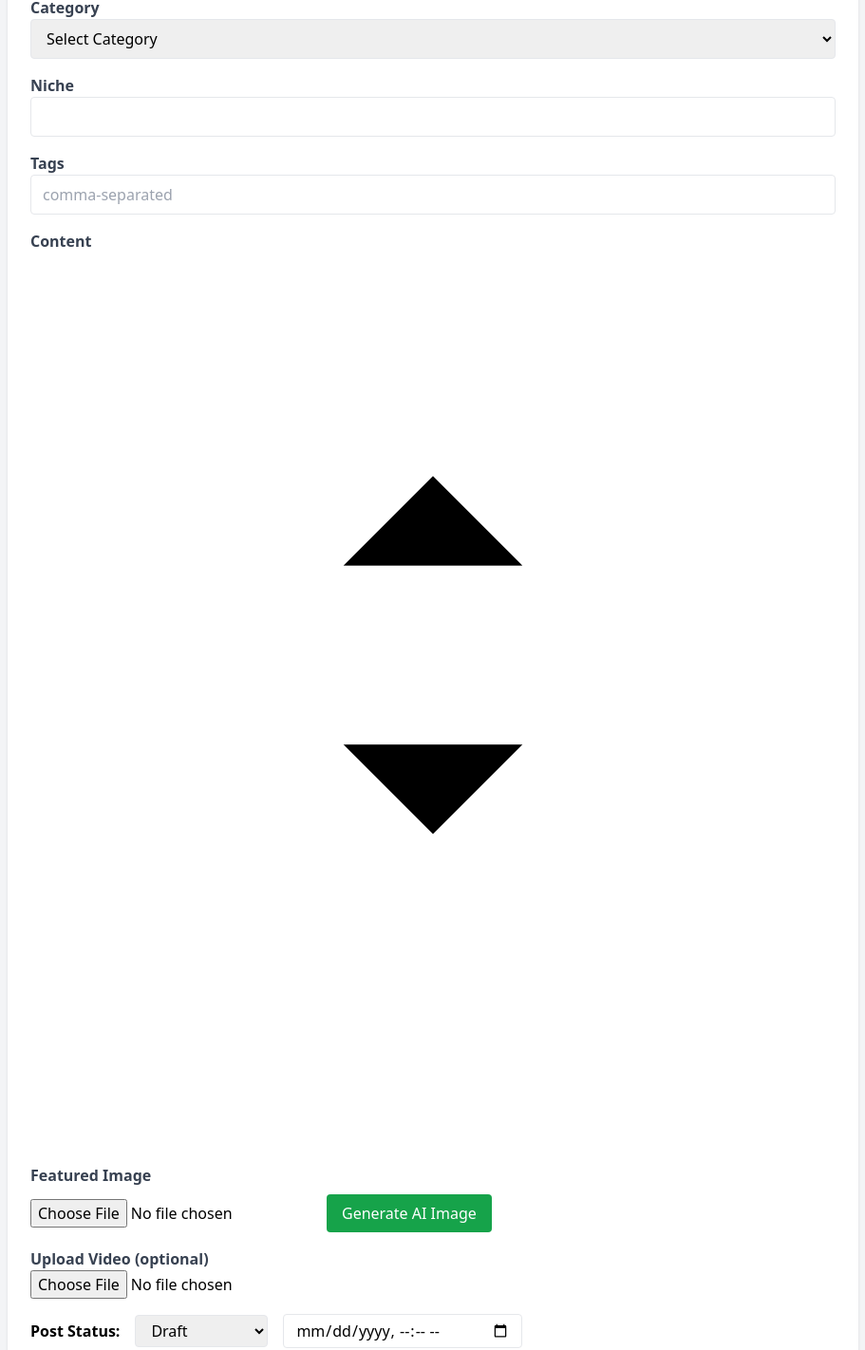
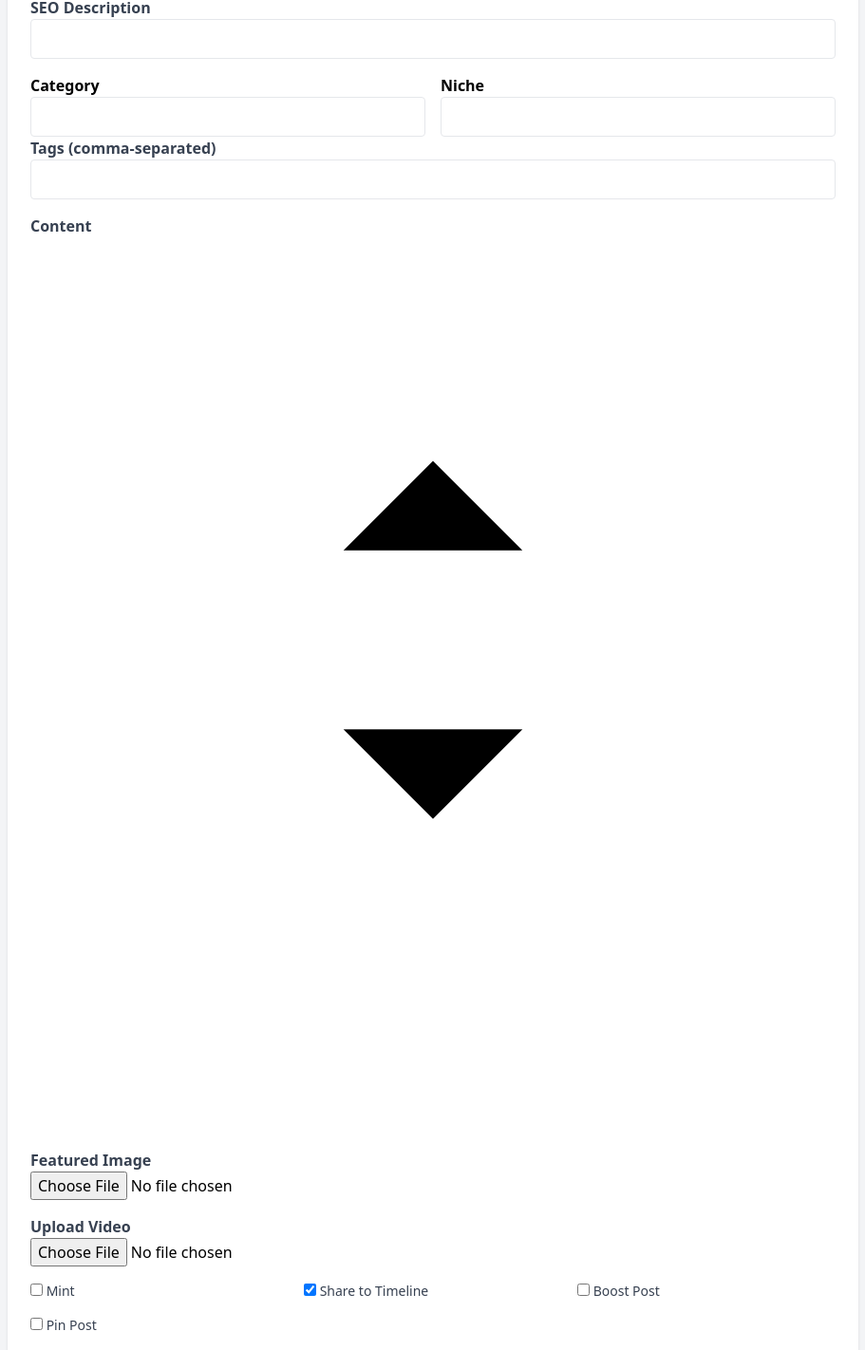
Before and after one commit to cybev1/cybev-frontend, a Next.js app: page /dashboard/write-post in a window 1280 px wide. Shown: the part 324-1746 px from the top of the page at 95% size, without its empty margins (184-1095 px from the left). Built offline with nearby package versions, Linux system fonts and the light colour scheme.

Commit message:
Add files via upload

```diff
--- a/pages/dashboard/write-post.js
+++ b/pages/dashboard/write-post.js
@@ -17,24 +17,24 @@ export default function WritePost() {
   const [status, setStatus] = useState('draft');
   const [schedule, setSchedule] = useState('');
   const [generateLoading, setGenerateLoading] = useState(false);
+  const [wordCount, setWordCount] = useState(700);
+  const [boost, setBoost] = useState(false);
+  const [pin, setPin] = useState(false);
+  const [mint, setMint] = useState(false);
+  const [share, setShare] = useState(true);
 
   const handleAIContent = async () => {
     setGenerateLoading(true);
     const res = await fetch('/api/ai/generate-post', {
       method: 'POST',
       headers: { 'Content-Type': 'application/json' },
-      body: JSON.stringify({ prompt: 'Generate a powerful blog post about Web3 for African creators.' })
+      body: JSON.stringify({ prompt: `Write a ${wordCount}-word article about ${title}` })
     });
     const data = await res.json();
-    setTitle(data.title || '');
+    setTitle(data.title || title);
     setContent(data.content || '');
     setSeo((data.content || '').slice(0, 160));
     setGenerateLoading(false);
-  };
-
-  const handleAIImage = async () => {
-    const res = await fetch('https://api.dicebear.com/7.x/shapes/png?seed=cybev');
-    setImageUrl(res.url);
   };
 
   const handlePostSubmit = async () => {
@@ -47,6 +47,10 @@ export default function WritePost() {
     formData.append('tags', tags);
     formData.append('status', status);
     formData.append('schedule', schedule);
+    formData.append('boost', boost);
+    formData.append('pin', pin);
+    formData.append('mint', mint);
+    formData.append('share', share);
     if (uploadImage) formData.append('image', uploadImage);
     if (videoFile) formData.append('video', videoFile);
 
@@ -71,28 +75,29 @@ export default function WritePost() {
         </div>
 
         <div className="mb-4">
+          <label className="block font-semibold text-gray-700">How many words?</label>
+          <input type="number" value={wordCount} onChange={(e) => setWordCount(e.target.value)} className="w-full border rounded px-3 py-2" />
+        </div>
+
+        <div className="mb-4">
           <label className="block font-semibold text-gray-700">SEO Description</label>
           <input value={seo} onChange={(e) => setSeo(e.target.value)} className="w-full border rounded px-3 py-2" />
         </div>
 
-        <div className="mb-4">
-          <label className="block font-semibold text-gray-700">Category</label>
-          <select value={category} onChange={(e) => setCategory(e.target.value)} className="w-full border rounded px-3 py-2">
-            <option value="">Select Category</option>
-            <option value="Christianity">Christianity</option>
-            <option value="Business">Business</option>
-            <option value="Technology">Technology</option>
-          </select>
+        <div className="grid grid-cols-2 gap-4">
+          <div>
+            <label className="block font-semibold">Category</label>
+            <input value={category} onChange={(e) => setCategory(e.target.value)} className="w-full border rounded px-3 py-2" />
+          </div>
+          <div>
+            <label className="block font-semibold">Niche</label>
+            <input value={niche} onChange={(e) => setNiche(e.target.value)} className="w-full border rounded px-3 py-2" />
+          </div>
         </div>
 
         <div className="mb-4">
-          <label className="block font-semibold text-gray-700">Niche</label>
-          <input value={niche} onChange={(e) => setNiche(e.target.value)} className="w-full border rounded px-3 py-2" />
-        </div>
-
-        <div className="mb-4">
-          <label className="block font-semibold text-gray-700">Tags</label>
-          <input value={tags} onChange={(e) => setTags(e.target.value)} placeholder="comma-separated" className="w-full border rounded px-3 py-2" />
+          <label className="block font-semibold text-gray-700">Tags (comma-separated)</label>
+          <input value={tags} onChange={(e) => setTags(e.target.value)} className="w-full border rounded px-3 py-2" />
         </div>
 
         <div className="mb-4">
@@ -102,33 +107,35 @@ export default function WritePost() {
 
         <div className="mb-4">
           <label className="block font-semibold text-gray-700">Featured Image</label>
-          {imageUrl && <Image src={imageUrl} alt="AI image" width={200} height={200} />}
-          <input type="file" accept="image/*" onChange={(e) => setUploadImage(e.target.files[0])} className="mt-2" />
-          <button onClick={handleAIImage} className="mt-2 bg-green-600 text-white px-4 py-2 rounded">Generate AI Image</button>
+          <input type="file" accept="image/*" onChange={(e) => setUploadImage(e.target.files[0])} />
         </div>
 
         <div className="mb-4">
-          <label className="block font-semibold text-gray-700">Upload Video (optional)</label>
+          <label className="block font-semibold text-gray-700">Upload Video</label>
           <input type="file" accept="video/*" onChange={(e) => setVideoFile(e.target.files[0])} />
         </div>
 
-        <div className="mb-4 flex gap-4 items-center">
-          <label className="font-semibold">Post Status:</label>
-          <select value={status} onChange={(e) => setStatus(e.target.value)} className="border rounded px-3 py-1">
+        <div className="grid grid-cols-2 md:grid-cols-3 gap-4 text-sm text-gray-700 mb-4">
+          <label><input type="checkbox" checked={mint} onChange={(e) => setMint(e.target.checked)} /> Mint</label>
+          <label><input type="checkbox" checked={share} onChange={(e) => setShare(e.target.checked)} /> Share to Timeline</label>
+          <label><input type="checkbox" checked={boost} onChange={(e) => setBoost(e.target.checked)} /> Boost Post</label>
+          <label><input type="checkbox" checked={pin} onChange={(e) => setPin(e.target.checked)} /> Pin Post</label>
+        </div>
+
+        <div className="flex gap-4 mb-6">
+          <label>Status</label>
+          <select value={status} onChange={(e) => setStatus(e.target.value)} className="border rounded px-2 py-1">
             <option value="draft">Draft</option>
             <option value="published">Publish Now</option>
           </select>
-          <input type="datetime-local" value={schedule} onChange={(e) => setSchedule(e.target.value)} className="border rounded px-3 py-1" />
+          <input type="datetime-local" value={schedule} onChange={(e) => setSchedule(e.target.value)} className="border rounded px-2 py-1" />
         </div>
 
         <div className="flex gap-4">
           <button onClick={handleAIContent} disabled={generateLoading} className="bg-blue-600 text-white px-4 py-2 rounded">
             {generateLoading ? 'Generating...' : 'AI Generate Full Article'}
           </button>
-
-          <button onClick={handlePostSubmit} className="bg-purple-600 text-white px-4 py-2 rounded">
-            Preview & Post
-          </button>
+          <button onClick={handlePostSubmit} className="bg-purple-600 text-white px-4 py-2 rounded">Submit Post</button>
         </div>
       </div>
     </div>
```
